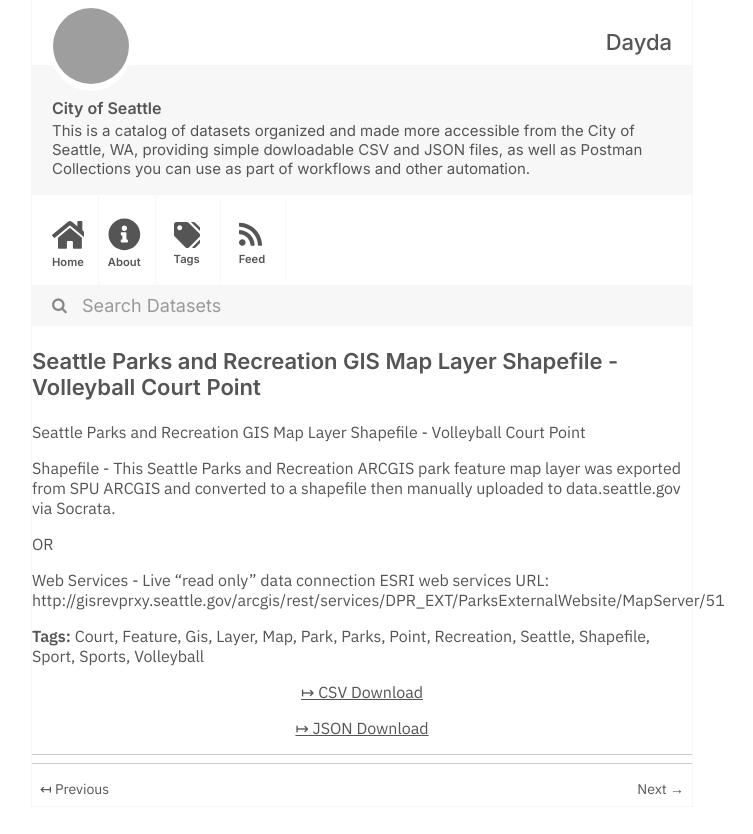
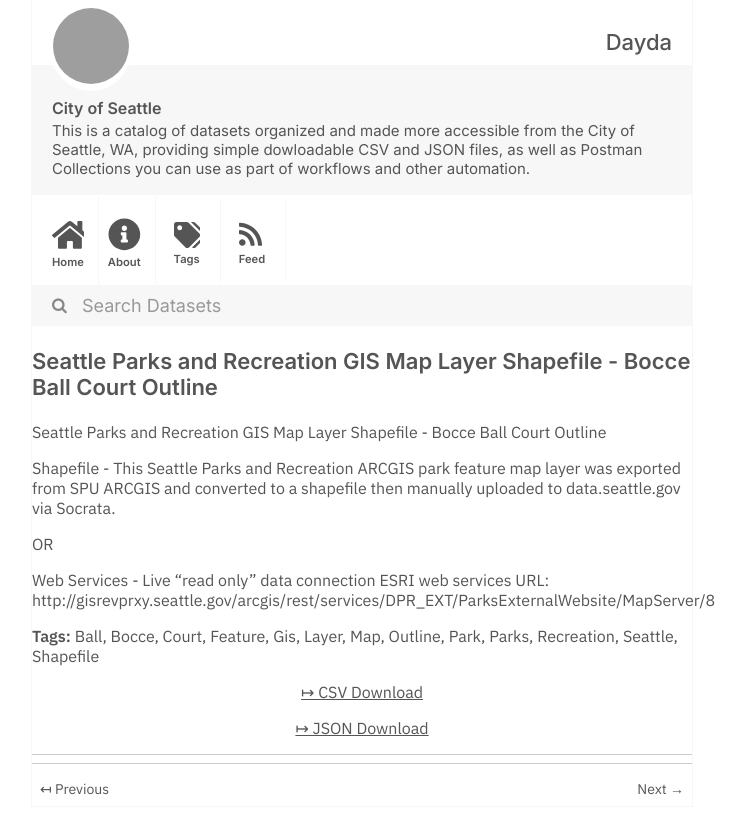
Before and after one commit to dayda-entities/city-of-seattle, a Jekyll site: the page built from _posts/2020-11-10-seattle-parks-and-recreation-g.md, in a window 1280 px wide, cut to the strip 0-834 px from the top of the page. Shown: the whole strip, without its empty margins (278-1031 px from the left). Built offline with Jekyll 4.4.1, drawn with Linux system fonts in a browser that asks for light colours; grey boxes are pictures that could not be loaded.

Commit message:
Publish Data

```diff
--- a/_posts/2020-11-10-seattle-parks-and-recreation-g.md
+++ b/_posts/2020-11-10-seattle-parks-and-recreation-g.md
@@ -1,35 +1,36 @@
 ---
-title: Seattle Parks and Recreation GIS Map Layer Shapefile - Volleyball Court Point
-created: '2020-11-10T16:59:16.623662'
-modified: '2020-11-10T16:59:16.623669'
+title: >-
+  Seattle Parks and Recreation GIS Map Layer Shapefile - Bocce Ball Court
+  Outline
+created: '2020-11-10T16:59:25.751097'
+modified: '2020-11-10T16:59:25.751108'
 state: active
 type: dataset
 tags:
+  - Ball
+  - Bocce
   - Court
   - Feature
   - Gis
   - Layer
   - Map
+  - Outline
   - Park
   - Parks
-  - Point
   - Recreation
   - Seattle
   - Shapefile
-  - Sport
-  - Sports
-  - Volleyball
 groups:
   - Local Government
-csv_url: 'https://data.seattle.gov/api/views/qajs-seq4/rows.csv?accessType=DOWNLOAD'
-json_url: 'https://data.seattle.gov/api/views/qajs-seq4/rows.json?accessType=DOWNLOAD'
+csv_url: 'https://data.seattle.gov/api/views/6cd4-qt8k/rows.csv?accessType=DOWNLOAD'
+json_url: 'https://data.seattle.gov/api/views/6cd4-qt8k/rows.json?accessType=DOWNLOAD'
 layout: post
 
 ---
-Seattle Parks and Recreation GIS Map Layer Shapefile - Volleyball Court Point
+Seattle Parks and Recreation GIS Map Layer Shapefile - Bocce Ball Court Outline
 
 Shapefile - This Seattle Parks and Recreation ARCGIS park feature map layer was exported from SPU ARCGIS and converted to a shapefile then manually uploaded to data.seattle.gov via Socrata.
 
 OR
 
-Web Services - Live "read only" data connection ESRI web services URL: http://gisrevprxy.seattle.gov/arcgis/rest/services/DPR_EXT/ParksExternalWebsite/MapServer/51
+Web Services - Live "read only" data connection ESRI web services URL: http://gisrevprxy.seattle.gov/arcgis/rest/services/DPR_EXT/ParksExternalWebsite/MapServer/8
```
